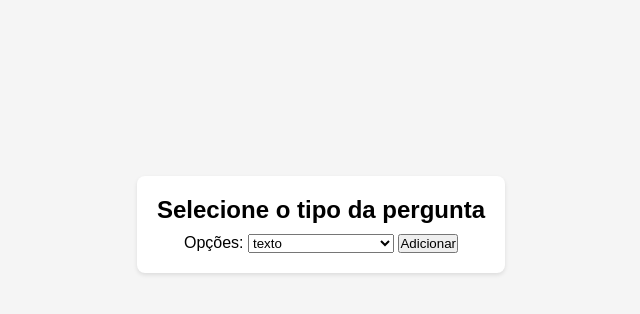
After one commit to Mateus1711-ctrl/Sprint, a Django app: page /selecionar-tipo/ in a window 1280 px wide. The commit adds this page. Shown: the part 176-490 px from the top of the page, without its empty margins (319-959 px from the left). Run offline with Django 4.2, Linux system fonts and the light colour scheme.

Commit message:
Como usuário, eu posso criar perguntas cujas respostas sejam intervalos como a mostrada abaixo. (incompleto) - o intervalo não pode ser negativo, falta uma pág que mostra a pergunta adicionada ao formulário (*todas as perguntas) e o espaço do intervalo visualemnete ainda não aparece em n enhum lugar - obs: deve aparecer noi arquivo pdf apenas (ou não?)

```diff
--- a/formulario/models.py
+++ b/formulario/models.py
@@ -15,14 +15,13 @@ class Formulario(models.Model):
 
 class Perguntas (models.Model):
     pergunta_de_texto = models.TextField(max_length=2000, blank=True, null=True)
-    pergunta_intervalo = models.TextField(max_length=2000, blank=True, null=True)
     tipo = models.CharField(max_length=200)
 
     def __str__(self):
-        return self.pergunta_de_texto , self.pergunta_intervalo
+        return self.pergunta_de_texto
 
 class Intervalos(models.Model):
-
+    enunciado_pergunta = models.ForeignKey(Perguntas, on_delete=models.CASCADE)
     intervalo = models.PositiveIntegerField()
 
     def __str__(self):
--- a/formulario/templates/formulario/base.html
+++ b/formulario/templates/formulario/base.html
@@ -14,7 +14,8 @@
       {% csrf_token %}
       <button type="submit" class="sair">sair</button>
     </form>
-
+    <a href="{% url 'index' %}"
+    class="sair">Início</a> <!-- Aparece em todas as páginas-->
     {% endif %}
 
     <main class="container">{% block content %}{% endblock %}</main>
--- a/formulario/templates/formulario/index.html
+++ b/formulario/templates/formulario/index.html
@@ -16,7 +16,7 @@
         </div>
 
         <div class="buttons-container">
-            <a class="button" href="/perguntas">Criar nova pergunta de texto</a>
+        <a class="button" href="/selecionar-tipo/">Criar nova pergunta</a>
         </div>
         <div class="buttons-container">
             <a class="button" href="{% url 'listagem_perguntas' %}" >Consulte aqui as perguntas já existentes</a>
--- a/formulario/templates/perguntas/base.html
+++ b/formulario/templates/perguntas/base.html
@@ -15,6 +15,9 @@
       <button type="submit" class="sair">sair</button>
     </form>
 
+    <a href="{% url 'index' %}"
+    class="btn form-success-btn">Início</a> <!-- Aparece em todas as páginas-->
+
     {% endif %}
 
     <main class="container">{% block content %}{% endblock %}</main>
--- a/formulario/templates/perguntas/pergunta_de_texto.html
+++ b/formulario/templates/perguntas/pergunta_de_texto.html
@@ -2,7 +2,7 @@
 
 {% block content %}
 
-<h2 class="text-center">Criar pergunta - de texto</h2>
+<h2 class="text-center">Pergunta de texto </h2>
 <main>
     <form method="post" class="box">
         {% csrf_token %}
--- a/formulario/templates/perguntas/perguntas_feitas.html
+++ b/formulario/templates/perguntas/perguntas_feitas.html
@@ -6,10 +6,8 @@
     <h2 class="form-success-title">Pergunta elaborada!</h2>
 
     <div class="form-success-buttons">
-        <a href="{% url 'perguntas' %}"
+        <a href="{% url 'tipo_da_pergunta' %}"
         class="btn form-success-btn">Criar outro enunciado</a>
-        <a href="{% url 'index' %}"
-        class="btn form-success-btn">Voltar para o Início</a>
         <a href="{% url 'listagem_perguntas' %}"
         class="btn form-success-btn">Veja as perguntas já existentes</a>
     </div>
--- /dev/null
+++ b/formulario/templates/perguntas/tipo_da_pergunta.html
@@ -0,0 +1,26 @@
+{% extends 'formulario/base.html' %}
+{% block content %}
+
+<div class="forms">
+    <i class="bi bi-arrow-left-circle-fill"></i>   <h2>Selecione o tipo da pergunta</h2>
+
+    <form action="" method="POST">
+        {% csrf_token %}
+        <label for="tipo da pergunta">Opções:</label>
+        <!-- campo hidden para passar o id da pergunta -->
+        <select name="tipo da pergunta" id="tipo da pergunta">
+            <option value="texto">texto </option>
+            <option value="intervalo">intervalo de resposta</option>
+        </select>
+
+        <button type="submit" class="adicionar-pergunta">Adicionar</button>
+    </form>
+
+
+            <!-- {% for formulario in formularios %}
+                <option value="{{ formulario.id }}">{{ formulario.nome }}</option>
+            {% endfor %} -->
+
+
+</div>
+{% endblock %}
--- a/formulario/urls.py
+++ b/formulario/urls.py
@@ -10,12 +10,14 @@ urlpatterns = [
     path('novo/', views.cria_formulario, name='criar_formulario'),
     path('formulario-feito/', views.formulario_feito, name='formulario_feito') ,
     path('cadastro/', views.cadastro , name='cadastro') ,
-    path('perguntas/',views.perguntas,name='perguntas') ,
+    path('perguntas_de_texto/',views.perguntas_de_texto,name='pergunta_de_texto') ,
     path('perguntas-feitas/', views.perguntas_feitas, name='perguntas_feitas') ,
     path('listagem-perguntas/', views.listagem_perguntas, name='listagem_perguntas'),
     path('editar/<int:id_formulario>',views.edita_formulario,name='editar') ,
     path('deletar-pergunta/<int:id_pergunta>',views.deletar_perguntas,name='deletar_pergunta'),
     path('adicionar-pergunta/<int:id_pergunta>',views.listagem_formularios, name='adicionar_pergunta'),
     path('add-pergunta/',views.adicionar_pergunta, name='add_pergunta') ,
-    path('editar-pergunta/<int:id_pergunta>', views.editar_perguntas, name='editar-pergunta')
-]
+    path('editar-pergunta/<int:id_pergunta>', views.editar_perguntas, name='editar-pergunta') ,
+    path('selecionar-tipo/',views.seleciona_tipo, name='tipo_da_pergunta') ,
+    path('perguntas_de_intervalo/',views.perguntas_de_intervalo,name='pergunta_de_intervalo')
+    ]
--- a/formulario/views.py
+++ b/formulario/views.py
@@ -64,22 +64,40 @@ def deletar_formulario(request,id_formulario):
         return HttpResponseRedirect('/')
 
 @login_required
-def perguntas(request):
-    if request.method == 'POST' :
-        if tipo
+def perguntas_de_texto(request):
+    if request.method == 'POST':
         pergunta_de_texto = request.POST.get('pergunta de texto')
         tipo = 'texto'
-        perguntas_de_texto = Perguntas.objects.create(pergunta_de_texto=pergunta_de_texto, tipo=tipo)
-
-        pergunta_intervalo = request.POST.get('pergunta de intervalo')
-        tipo = 'intervalo'
-        perguntas_de_texto = Perguntas.objects.create(pergunta_de_intervalo=pergunta_intervalo, tipo=tipo)
-
-
+        perguntas= Perguntas.objects.create(pergunta_de_texto=pergunta_de_texto, tipo=tipo)
 
         return redirect('perguntas_feitas')
     else :
         return render(request, 'perguntas/pergunta_de_texto.html')
+
+def perguntas_de_intervalo(request):
+    if request.method == 'POST':
+        enunciado = request.POST.get('pergunta de intervalo')
+        intervalo = request.POST.get('intervalo')
+        tipo = 'intervalo'
+        pergunta_de_intervalo = Perguntas.objects.create(pergunta_de_texto=enunciado, tipo=tipo)
+        Intervalos.objects.create(enunciado_pergunta=pergunta_de_intervalo, intervalo=intervalo)
+        return redirect('perguntas_feitas')
+    else :
+        return render(request, 'perguntas/pergunta_de_intervalo.html')
+
+
+
+def seleciona_tipo(request):
+    if request.method == 'POST':
+        tipo_da_pergunta = request.POST.get('tipo da pergunta')
+        if tipo_da_pergunta == 'texto':
+            return redirect('pergunta_de_texto')
+        elif tipo_da_pergunta == 'intervalo':
+            return redirect('pergunta_de_intervalo')
+
+        return redirect('perguntas_feitas')
+    else :
+        return render(request, 'perguntas/tipo_da_pergunta.html')
 
 @login_required
 def perguntas_feitas(request):
```
Also changed, not shown: formulario/templates/perguntas/pergunta_de_intervalo.html (+8 -1 lines), db.sqlite3, formulario/migrations/0009_intervalos.py (added).
